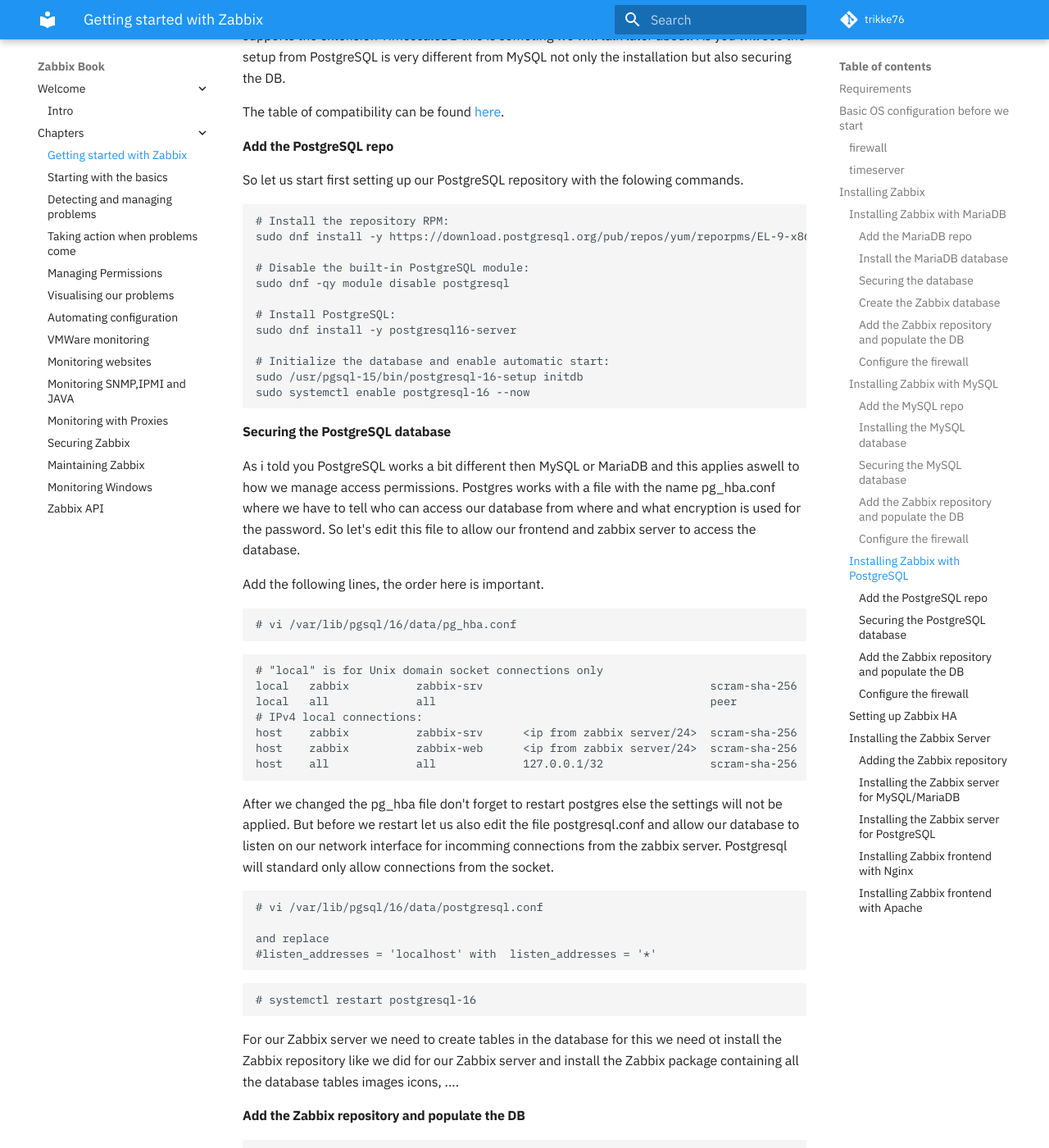
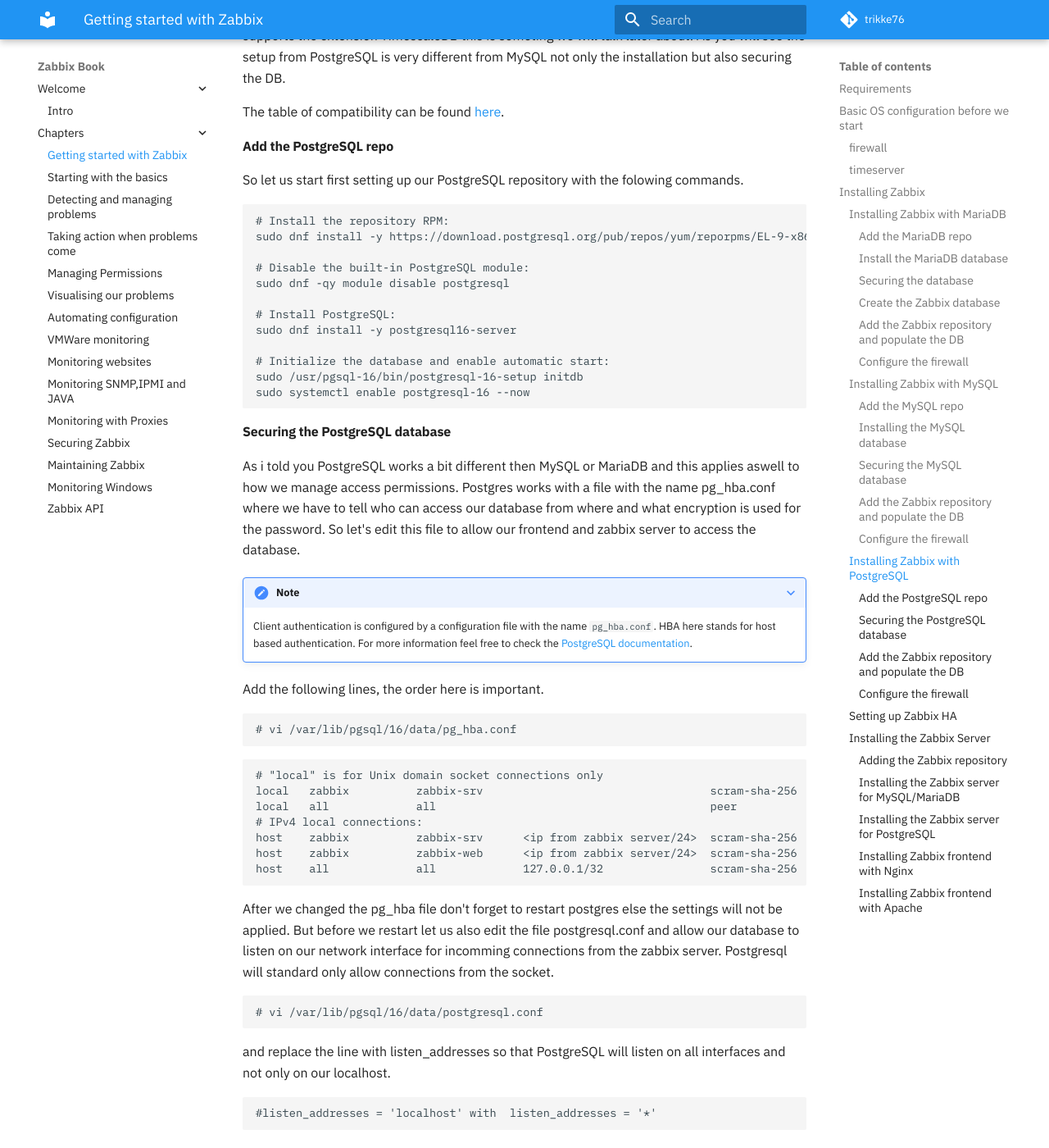
Before and after one commit to Trikke76/Zabbix-Book, an MkDocs documentation site: the page built from docs/01-Getting started with Zabbix.md, in a window 1280 px wide and 1400 px high, scrolled down 15757 px. Shown: the whole window at 82% size. Built offline with MkDocs 1.6.1 and Material for MkDocs 9.7.7, drawn with Linux system fonts in a browser that asks for light colours; comment, search, counter and statistics services are not loaded; some of the changed text lies outside the part shown.

Commit message:
fixed typos and added notes

````diff
--- a/docs/01-Getting started with Zabbix.md
+++ b/docs/01-Getting started with Zabbix.md
@@ -184,7 +184,7 @@ To create a MariaDB repository file, you can use the following command.
 #### Add the MariaDB repo
 
 ```
-vi /etc/yum.repos.d/mariadb.repo
+# vi /etc/yum.repos.d/mariadb.repo
 ```
 
 The above command will create a new repository file, Once it is created, you need to add the following configuration into the file.
@@ -458,7 +458,7 @@ Run the following command to install the MySQL repo for version 8.0
 ```# dnf -y install https://dev.mysql.com/get/mysql80-community-release-el9-1.noarch.rpm```
 
 ???+ Note
-    If you install this on RedHat 8 or alternatives like CentOS, Rocky or Alma 8 then you need to disable the mysql module by running 'module disable mysql'.
+    If you install this on RedHat 8 and higher or alternatives like CentOS, Rocky or Alma 8 then you need to disable the mysql module by running 'module disable mysql'.
 
 Let's update our OS first with the latest patches
 
@@ -712,7 +712,7 @@ sudo dnf -qy module disable postgresql
 sudo dnf install -y postgresql16-server
 
 # Initialize the database and enable automatic start:
-sudo /usr/pgsql-15/bin/postgresql-16-setup initdb
+sudo /usr/pgsql-16/bin/postgresql-16-setup initdb
 sudo systemctl enable postgresql-16 --now
 ```
 
@@ -720,6 +720,8 @@ sudo systemctl enable postgresql-16 --now
 
 As i told you PostgreSQL works a bit different then MySQL or MariaDB and this applies aswell to how we manage access permissions. Postgres works with a file with the name pg_hba.conf where we have to tell who can access our database from where and what encryption is used for the password. So let's edit this file to allow our frontend and zabbix server to access the database.
 
+???+ note
+    Client authentication is configured by a configuration file with the name ```pg_hba.conf```. HBA here stands for host based authentication. For more information feel free to check the [PostgreSQL documentation](https://www.postgresql.org/docs/current/auth-pg-hba-conf.html).
 
 Add the following lines, the order here is important.
 
@@ -740,10 +742,14 @@ After we changed the pg_hba file don't forget to restart postgres else the setti
 
 ```
 # vi /var/lib/pgsql/16/data/postgresql.conf
-
-and replace
+```
+and replace the line with listen_addresses so that PostgreSQL will listen on all interfaces and not only on our localhost.
+
+```
 #listen_addresses = 'localhost' with  listen_addresses = '*'
 ```
+
+When done restart the PostgreSQL cluster and see if it comes back online in case of an error check the ```pg_hba.conf``` file you just edited for typos.
 
 ```
 # systemctl restart postgresql-16
@@ -779,7 +785,7 @@ Enter it again: <frontend-password>
 Next we have to unzip the database schema files. Run as user root followin command::
 
 ```
-gzip -d /usr/share/zabbix-sql-scripts/postgresql/server.sql.gz
+# gzip -d /usr/share/zabbix-sql-scripts/postgresql/server.sql.gz
 ```
 
 We are now ready to create our database zabbix. Become user postgres again and run next command to create the database as our user zabbix-srv:
@@ -806,6 +812,8 @@ zabbix=> SELECT session_user, current_user;
 
 PostgreSQL works a bit different then MySQL or MariqDB when it comes to almost everything :) One of the things that it has that MySQL not has are for example shemas. If you like to know more about it i can recommend [this](https://hevodata.com/learn/postgresql-schema/#schema)  URI. It explains in detail what it is and why we need it. But in short ...  In PostgreSQL schema enables a multi-user environment that allows multiple users to access the same database without interference. Schemas are important when several users use the application and access the database in their way or when various applications utilize the same database. There is a standard schema that you can use but the better way is to create our own schema.
 
+???+ Note
+    There is a standard schema ```public``` that you can use but the better way is to create our own schema this was if later something else is installed next to the Zabbix database it will be easier to create users with only access to the newly created database tables.
 
 ```
 zabbix=> CREATE SCHEMA zabbix_server AUTHORIZATION "zabbix-srv";
````
Also changed, not shown: docs/index.md (+1 -1 lines).
